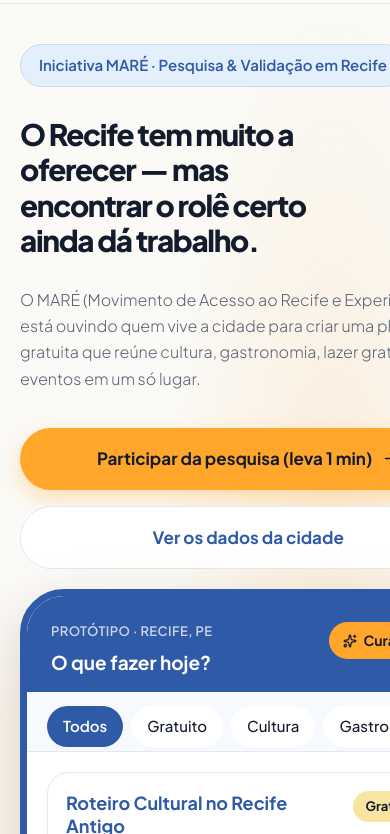
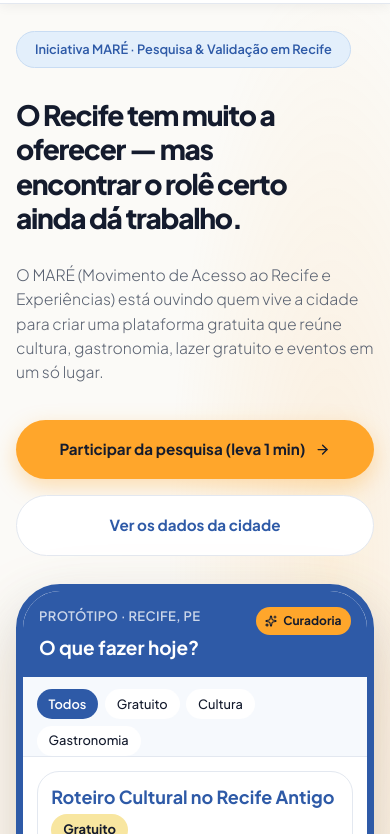
Before and after one commit to liv553/landing_page_MARE, a plain HTML site: page index.html in a window 390 px wide. Shown: the part 85-919 px from the top of the page. Drawn offline with nearby package versions, Linux system fonts and the light colour scheme.

Commit message:
Respondidas 3.0

```diff
--- a/style.css
+++ b/style.css
@@ -252,93 +252,131 @@ h2{font-size:clamp(32px,4.2vw,52px);line-height:1.1;font-weight:800;letter-spaci
   }
 }
 
-/* ===== AJUSTES RESPONSIVOS (MOBILE E TABLET) ===== */
+/* ===== 1. BARRA FIXA QUE FUNCIONA NO DESKTOP E NO MOBILE ===== */
+.site-header {
+  position: fixed !important;
+  top: 0;
+  left: 0;
+  right: 0;
+  width: 100%;
+  z-index: 1000;
+  background-color: #ffffff;
+  box-shadow: 0 2px 12px rgba(0, 0, 0, 0.06);
+}
+
+/* Compensa a altura da barra fixa para não cobrir o início da página */
+body {
+  padding-top: 76px;
+}
+
+html {
+  scroll-padding-top: 84px;
+}
+
+/* ===== 2. AJUSTE EXATO DO INÍCIO (HERO) E PROTÓTIPO NO CELULAR ===== */
 @media (max-width: 900px) {
-  /* Evita rolagem horizontal indesejada */
-  html, body {
-    overflow-x: hidden;
+  .container {
+    width: 100% !important;
+    max-width: 100% !important;
+    padding-left: 1rem !important;
+    padding-right: 1rem !important;
+    box-sizing: border-box !important;
   }
 
-  .container {
-    padding-left: 1.25rem;
-    padding-right: 1.25rem;
+  .brand small {
+    display: none !important;
   }
 
-  /* Esconde o subtítulo longo do logo no celular para não espremer o menu */
-  .brand small {
-    display: none;
+  .hero-grid {
+    display: flex !important;
+    flex-direction: column !important;
+    width: 100% !important;
+    max-width: 100% !important;
+    gap: 1.75rem !important;
   }
 
-  /* Empilha todas as grades de 2, 3 ou 4 colunas em 1 coluna */
-  .hero-grid,
-  .stats,
-  .two-col,
-  .compare,
-  .features {
-    display: grid;
-    grid-template-columns: 1fr !important;
-    gap: 1.25rem;
-  }
-
-  /* Ajusta títulos e espaçamentos do topo */
-  .hero {
-    padding-top: 2.5rem;
-    padding-bottom: 2.5rem;
-  }
-
-  .hero h1 {
-    font-size: 1.85rem;
-    line-height: 1.2;
-  }
-
-  .hero .lead {
-    font-size: 1rem;
-  }
-
-  /* Faz os botões do Hero ocuparem a largura total no celular */
-  .hero .flex-wrap .btn {
-    width: 100%;
-    justify-content: center;
-    text-align: center;
-  }
-
-  /* Ajusta o mockup do celular (.phone) para não estourar a tela */
+  .hero-grid > div,
   .phone-wrap {
-    width: 100%;
-    display: flex;
-    justify-content: center;
-  }
-
-  .phone {
     width: 100% !important;
     max-width: 100% !important;
     min-width: 0 !important;
   }
 
-  /* Permite rolar os filtros (Todos, Gratuito, Cultura...) horizontalmente se faltar espaço */
+  .pill {
+    display: inline-block;
+    white-space: normal !important;
+    font-size: 0.8rem !important;
+    line-height: 1.35 !important;
+    max-width: 100% !important;
+  }
+
+  .hero h1 {
+    font-size: 1.75rem !important;
+    line-height: 1.22 !important;
+  }
+
+  .hero .lead {
+    font-size: 0.98rem !important;
+    line-height: 1.55 !important;
+  }
+
+  .hero .btn {
+    width: 100% !important;
+    max-width: 100% !important;
+    box-sizing: border-box !important;
+    justify-content: center !important;
+    padding-left: 1rem !important;
+    padding-right: 1rem !important;
+    font-size: 0.95rem !important;
+  }
+
+  /* Destrava a largura fixa do mockup do celular (.phone) */
+  .phone {
+    width: 100% !important;
+    max-width: 100% !important;
+    min-width: 0 !important;
+    margin: 0 !important;
+    box-sizing: border-box !important;
+  }
+
+  .phone-top {
+    padding: 1rem !important;
+    gap: 0.5rem !important;
+  }
+
+  .badge-orange {
+    flex-shrink: 0;
+    font-size: 0.75rem !important;
+    padding: 0.3rem 0.6rem !important;
+  }
+
+  .phone-list {
+    padding: 0.85rem !important;
+  }
+
+  .event {
+    padding: 0.85rem !important;
+  }
+
+  .event-head {
+    flex-wrap: wrap !important;
+    gap: 0.35rem !important;
+  }
+
+  .event p {
+    white-space: normal !important;
+    font-size: 0.85rem !important;
+  }
+
   .chips {
-    display: flex;
-    overflow-x: auto;
-    gap: 0.5rem;
-    padding-bottom: 0.25rem;
+    display: flex !important;
+    flex-wrap: wrap !important;
+    gap: 0.4rem !important;
+    padding: 0.75rem 0.85rem 0 !important;
   }
 
   .chips .chip {
-    flex-shrink: 0;
-  }
-
-  /* Ajusta a faixa de idades e o bloco final de CTA */
-  .ages div {
-    display: flex;
-    flex-wrap: wrap;
-    gap: 0.5rem;
-  }
-
-  .cta {
-    padding: 2rem 1.25rem;
-  }
-
-  .cta h2 {
-    font-size: 1.5rem;
+    font-size: 0.8rem !important;
+    padding: 0.35rem 0.75rem !important;
   }
 }
```
